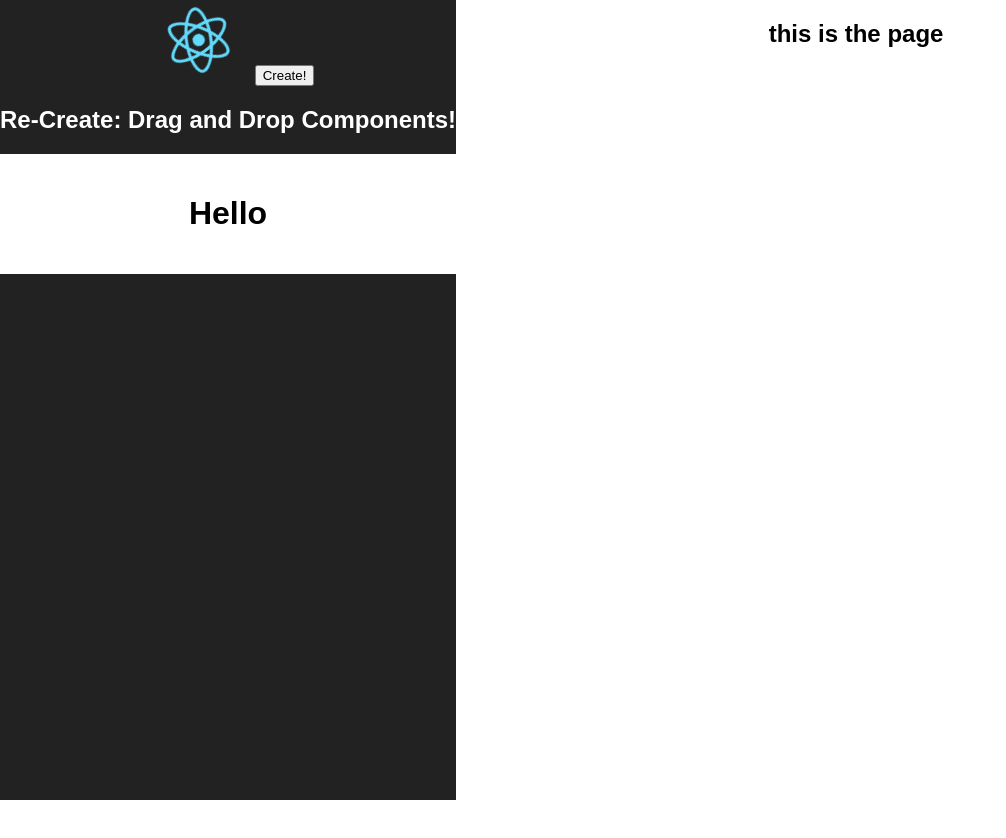
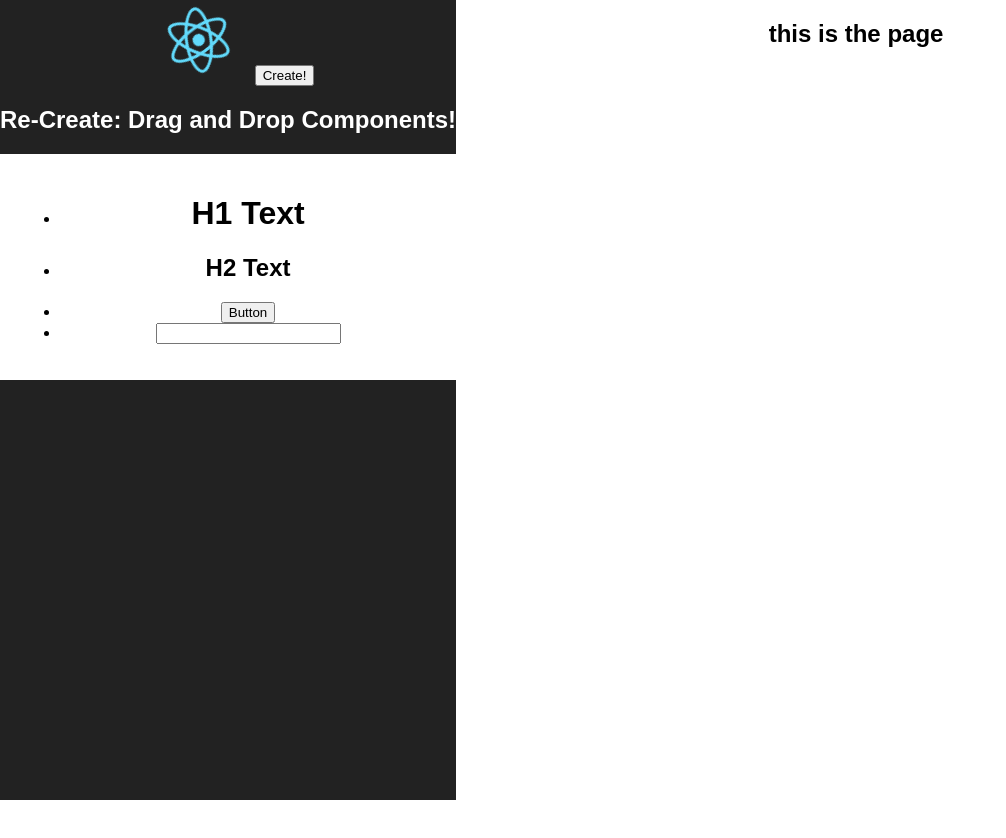
Before and after one commit to vogtn/reCreate, a React (Create React App) app: page / in a window 1280 px wide. Both pictures are taken after a click on the button "Create!". Shown: the top 838 px of the page, without its empty margins (0-1006 px from the left). Built offline with nearby package versions, Linux system fonts and the light colour scheme.

Commit message:
adding basic fields

```diff
--- a/src/SideBar.js
+++ b/src/SideBar.js
@@ -6,7 +6,12 @@ class SideBar extends Component {
     render(){
         return(
             <div className="sidebar">
-                <h1>Hello</h1>
+                <ul>
+                    <li><h1>H1 Text</h1></li>
+                    <li><h2>H2 Text</h2></li>
+                    <li><button>Button</button></li>
+                    <li><input readOnly type="text"></input></li>
+                </ul>
             </div>
         )
     }
```
